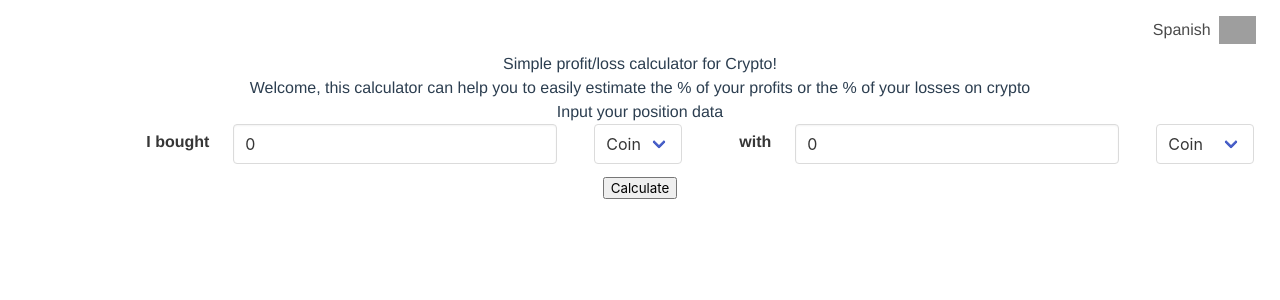
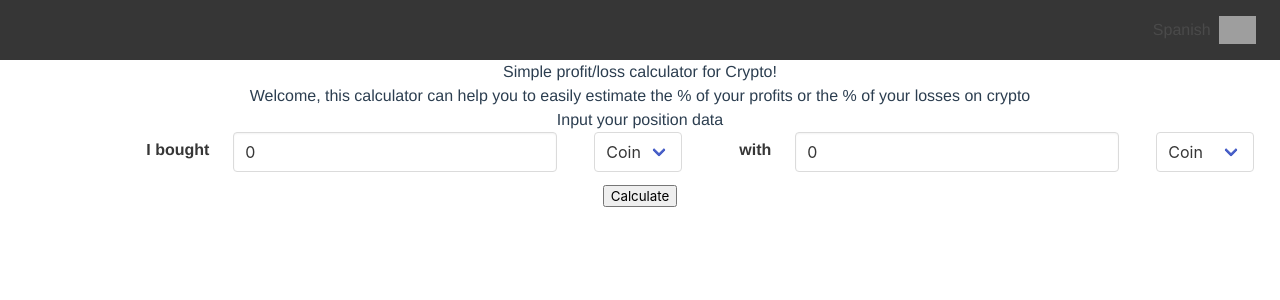
Before and after one commit to tomas95go/simple-profit-loss-calculator, a Vue app: page / in a window 1280 px wide. Shown: the top 300 px of the page. Built offline with nearby package versions, Linux system fonts and the light colour scheme; grey boxes are pictures that could not be loaded.

Commit message:
setting up app for dark-theme

```diff
--- a/src/components/NavBar.vue
+++ b/src/components/NavBar.vue
@@ -1,14 +1,17 @@
 <template>
-  <nav class="navbar" role="navigation" aria-label="main navigation">
+  <nav
+    class="navbar"
+    :class="isDark"
+    role="navigation"
+    aria-label="main navigation"
+  >
     <div class="navbar-menu">
       <div class="navbar-end">
         <div class="navbar-item">
-          <div class="buttons">
-            <LangBtn
-              @changeLanguage="this.$emit('changeLanguage')"
-              :currentLanguage="currentLanguage"
-            />
-          </div>
+          <LangBtn
+            @changeLanguage="this.$emit('changeLanguage')"
+            :currentLanguage="currentLanguage"
+          />
         </div>
       </div>
     </div>
@@ -25,6 +28,12 @@ export default {
   },
   props: {
     currentLanguage: String,
+    theme: String,
+  },
+  computed: {
+    isDark() {
+      return this.theme === `dark` ? 'is-dark' : ''
+    },
   },
 }
 </script>
--- a/src/views/Main.vue
+++ b/src/views/Main.vue
@@ -1,5 +1,9 @@
 <template>
-  <NavBar @changeLanguage="changeLanguage" :currentLanguage="currentLanguage" />
+  <NavBar
+    @changeLanguage="changeLanguage"
+    :currentLanguage="currentLanguage"
+    :theme="theme"
+  />
   <div>
     <h1>{{ displayTitle }}</h1>
     <p>{{ displayDescription }}</p>
@@ -51,6 +55,7 @@ export default {
       defaultLanguage: `ENG`,
       title: ``,
       description: ``,
+      theme: 'dark',
     }
   },
   methods: {
```
